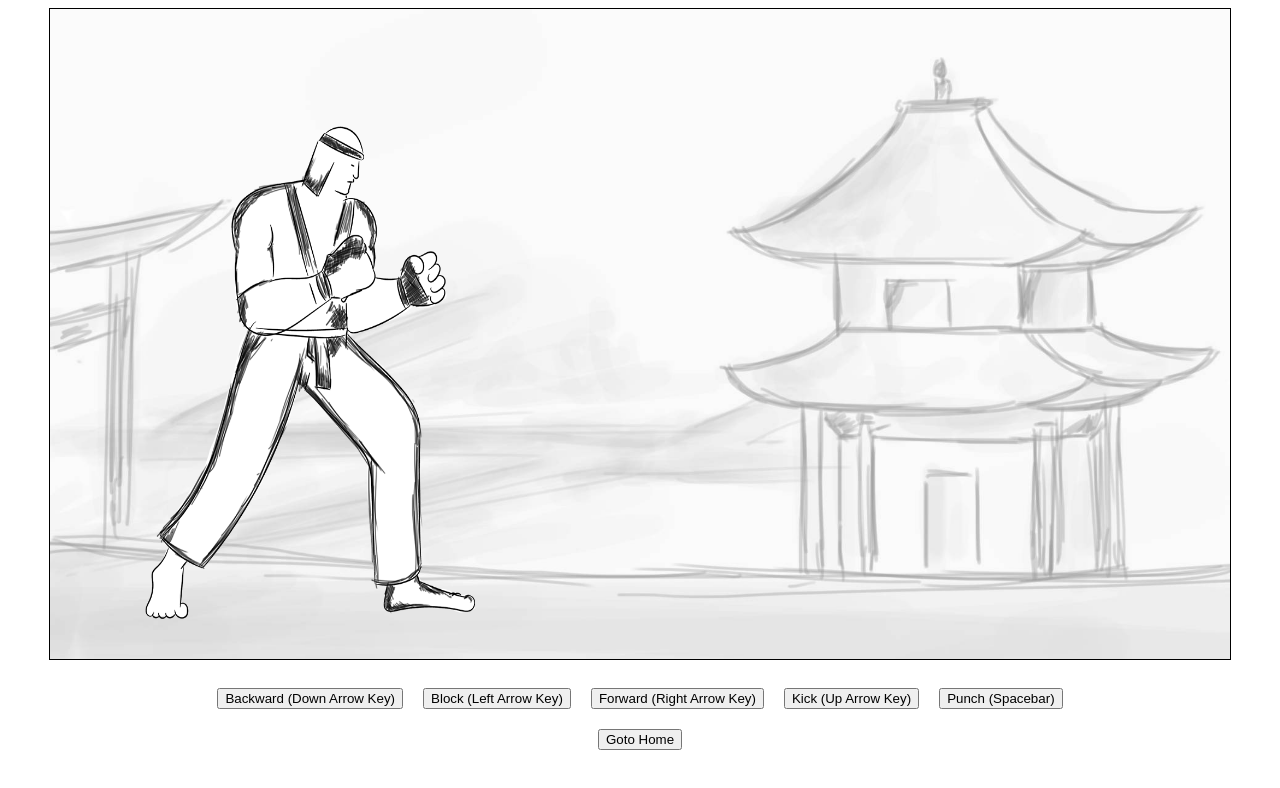
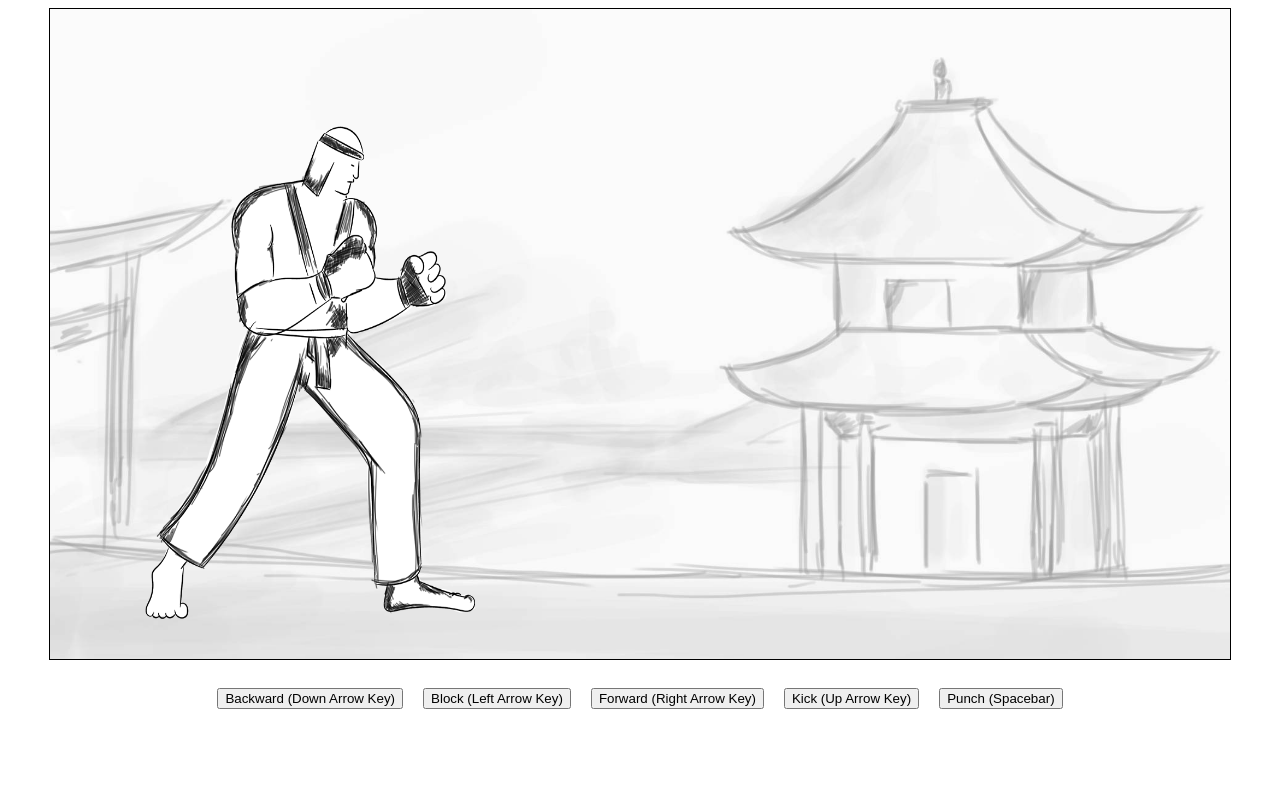
Before and after one commit to urvesh254/image-animation, a plain HTML site: page index.html in a window 1280 px wide. Drawn offline with Linux system fonts and the light colour scheme.

Commit message:
File updated.

```diff
--- a/index.html
+++ b/index.html
@@ -43,7 +43,6 @@
                 <button id="kick">Kick (Up Arrow Key)</button>
                 <button id="punch">Punch (Spacebar)</button>
             </div>
-            <a href="index.html"><button>Goto Home</button> </a>
         </div>
         <script src="drawimage.js"></script>
     </body>
```
